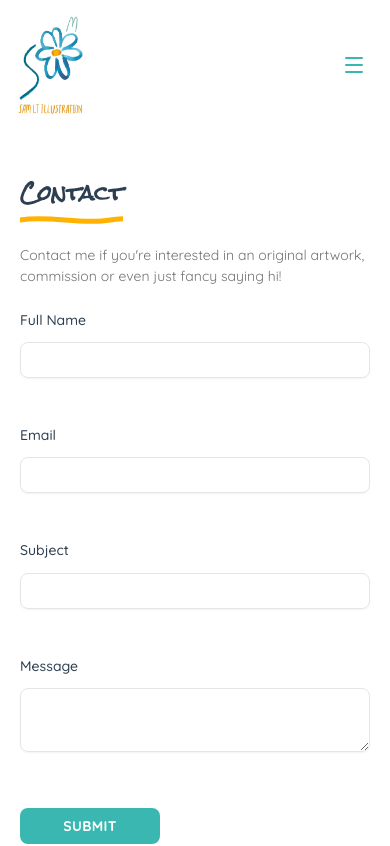
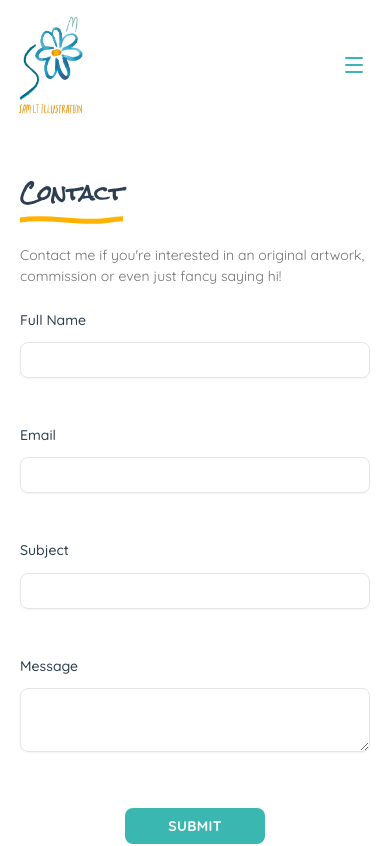
Before and after one commit to JoabFelton138/Sam-L-T-Illustration, a Next.js app: page /contact in a window 390 px wide. Shown: the top 846 px of the page. Built offline with nearby package versions, Linux system fonts and the light colour scheme.

Commit message:
style: style updates to form layout on devices with width < xl

```diff
--- a/src/app/contact/page.tsx
+++ b/src/app/contact/page.tsx
@@ -48,9 +48,9 @@ export default function Contact() {
     };
 
     return (
-        <main className="flex flex-col xl:flex-row justify-center items-center gap-14 px-5 sm:px-6 lg:px-8 py-12 sm:py-5 max-w-7xl mx-auto">
-            <div ref={textRef} className="order-2 xl:order-1">
-                <form className="flex-1 max-w-lg" onSubmit={form.handleSubmit(onSubmit)}>
+        <main className="flex flex-col lg:flex-row justify-center items-center gap-14 px-5 sm:px-6 lg:px-8 py-12 sm:py-5 max-w-7xl mx-auto">
+            <div ref={textRef}>
+                <form className="flex-1 w-full max-w-xl lg:max-w-lg" onSubmit={form.handleSubmit(onSubmit)}>
                     <FieldSet>
                         <FieldLegend className="sr-only">
                             Contact Form
@@ -98,7 +98,7 @@ export default function Contact() {
                                         {form.formState.errors?.message?.message || "\u00A0"}
                                     </FieldError>
                                 </Field>
-                                <div className="pt-2">
+                                <div className="pt-2 flex justify-center lg:justify-start">
                                     <Button
                                         className="w-auto min-w-[140px] cursor-pointer bg-brand hover:bg-brand/80 text-white font-bold tracking-wide"
                                         type="submit">
@@ -109,7 +109,7 @@ export default function Contact() {
                     </FieldSet>
                 </form>
             </div>
-            <div ref={imageRef} className="flex hidden md:block order-1 xl:order-2">
+            <div ref={imageRef} className="flex hidden lg:block">
                 <Image src="/eggy.webp"
                    alt="Eggy"
                    className="rounded object-contain w-full h-auto"
```
